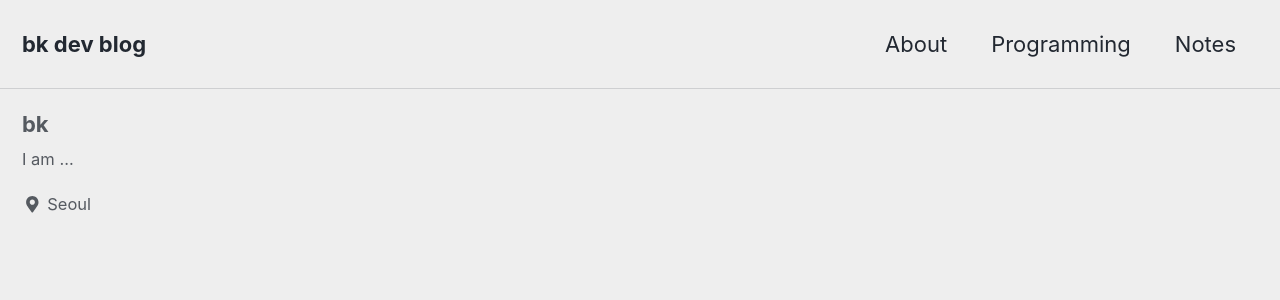
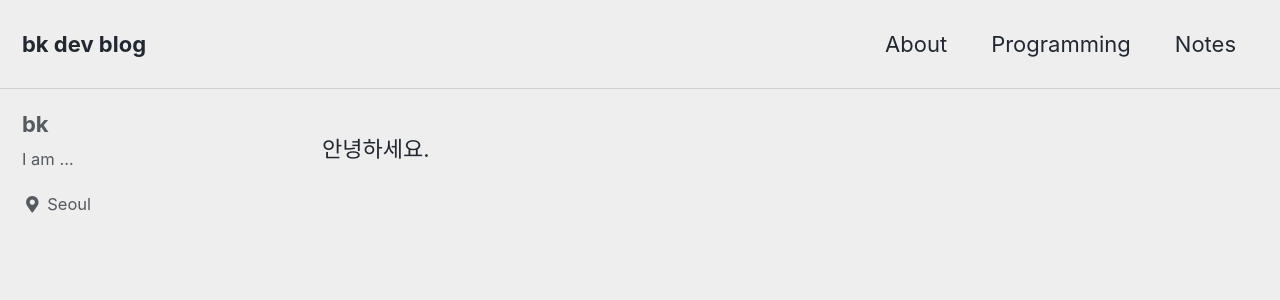
Before and after one commit to choe061/choe061.github.io, a Jekyll site: the page built from _pages/about.md, in a window 1280 px wide and 900 px high. Shown: the top 300 px of the window. Built offline with Jekyll 4.4.1, drawn with Linux system fonts in a browser that asks for light colours; cached includes are drawn as plain includes; nearby versions of some CDN libraries.

Commit message:
Update about.md

```diff
--- a/_pages/about.md
+++ b/_pages/about.md
@@ -16,3 +16,5 @@ last_modified_at: 2019-10-31T20:22:24
 # toc: true
 author_profile: true
 ---
+
+안녕하세요.
```
